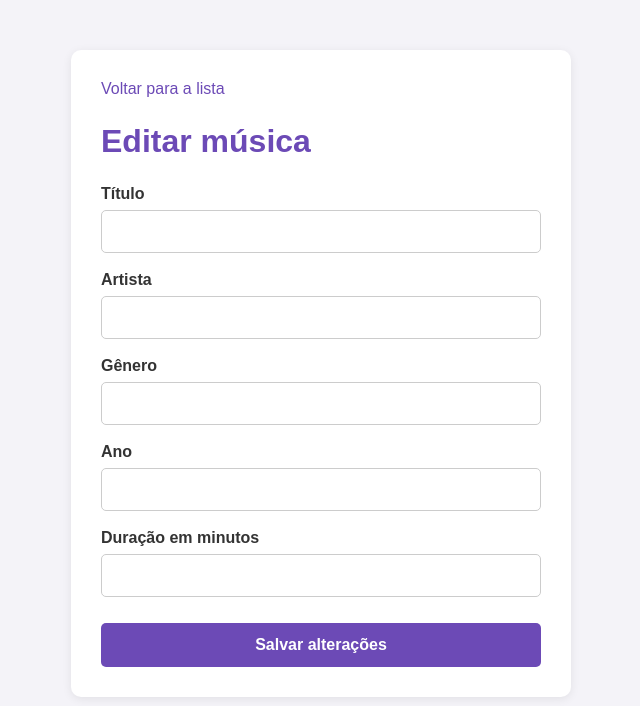
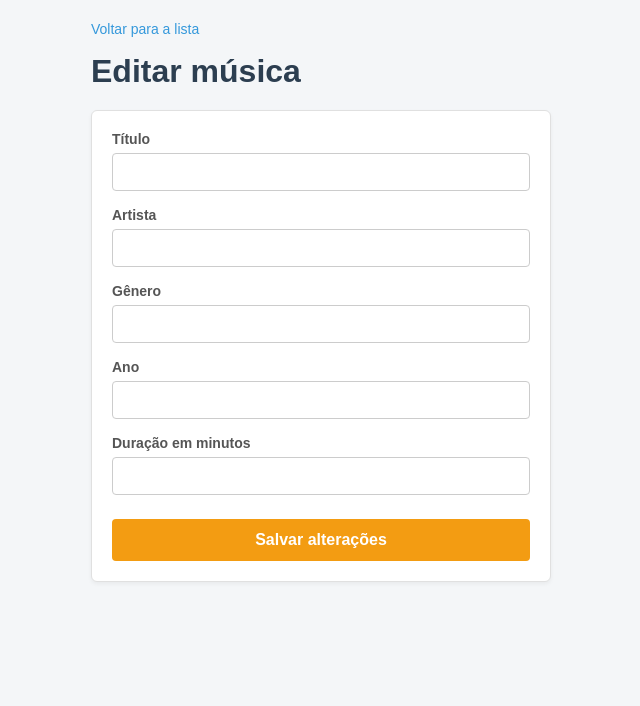
Before and after one commit to JanainaLN/musicas_frontend, a plain HTML site: page editar.html in a window 1280 px wide. Shown: the whole page, without its empty margins (319-959 px from the left). Drawn offline with Linux system fonts and the light colour scheme.

Commit message:
Teste2.0

```diff
--- a/cadastrar.css
+++ b/cadastrar.css
@@ -1,81 +1,77 @@
 * {
+    box-sizing: border-box;
     margin: 0;
     padding: 0;
-    box-sizing: border-box;
+    font-family: Arial, sans-serif;
 }
 
 body {
-    font-family: Arial, sans-serif;
-    background-color: #f4f3f8;
+    background-color: #f4f6f8;
     color: #333;
+    padding: 20px;
+    max-width: 500px;
+    margin: 0 auto;
 }
 
-/* Área principal */
-main {
-    background-color: white;
-    max-width: 500px;
-    margin: 50px auto;
-    padding: 30px;
-    border-radius: 10px;
-    box-shadow: 0 2px 10px rgba(0, 0, 0, 0.08);
-}
-
-/* Link voltar */
 .voltar {
     display: inline-block;
-    color: #6c4ab6;
+    color: #3498db;
     text-decoration: none;
-    margin-bottom: 25px;
+    margin-bottom: 16px;
+    font-size: 14px;
 }
 
 .voltar:hover {
     text-decoration: underline;
 }
 
-/* Título */
 h1 {
-    color: #6c4ab6;
-    margin-bottom: 25px;
+    color: #2c3e50;
+    margin-bottom: 20px;
 }
 
-/* Campos */
-.campo {
+.formulario {
+    background-color: #fff;
+    border: 1px solid #e0e0e0;
+    border-radius: 6px;
+    padding: 20px;
     display: flex;
     flex-direction: column;
-    margin-bottom: 18px;
+    box-shadow: 0 2px 4px rgba(0, 0, 0, 0.05);
 }
 
 label {
+    font-size: 14px;
     font-weight: bold;
-    margin-bottom: 7px;
+    color: #555;
+    margin-bottom: 6px;
 }
 
 input {
-    padding: 12px;
+    padding: 10px;
     border: 1px solid #ccc;
-    border-radius: 5px;
-    font-size: 15px;
-    outline: none;
+    border-radius: 4px;
+    margin-bottom: 16px;
+    font-size: 14px;
 }
 
 input:focus {
-    border-color: #6c4ab6;
+    outline: none;
+    border-color: #3498db;
 }
 
-/* Botão */
-#botaoCadastrar {
-    width: 100%;
-    padding: 13px;
-    background-color: #6c4ab6;
-    color: white;
+button {
+    background-color: #2ecc71;
+    color: #fff;
     border: none;
-    border-radius: 5px;
+    padding: 12px;
+    border-radius: 4px;
     font-size: 16px;
     font-weight: bold;
     cursor: pointer;
     margin-top: 8px;
 }
 
-#botaoCadastrar:hover {
-    background-color: #56369b;
+button:hover {
+    background-color: #27ae60;
 }
--- a/editar.css
+++ b/editar.css
@@ -1,81 +1,77 @@
 * {
+    box-sizing: border-box;
     margin: 0;
     padding: 0;
-    box-sizing: border-box;
+    font-family: Arial, sans-serif;
 }
 
 body {
-    font-family: Arial, sans-serif;
-    background-color: #f4f3f8;
+    background-color: #f4f6f8;
     color: #333;
+    padding: 20px;
+    max-width: 500px;
+    margin: 0 auto;
 }
 
-/* Área principal */
-main {
-    background-color: white;
-    max-width: 500px;
-    margin: 50px auto;
-    padding: 30px;
-    border-radius: 10px;
-    box-shadow: 0 2px 10px rgba(0, 0, 0, 0.08);
-}
-
-/* Link voltar */
 .voltar {
     display: inline-block;
-    color: #6c4ab6;
+    color: #3498db;
     text-decoration: none;
-    margin-bottom: 25px;
+    margin-bottom: 16px;
+    font-size: 14px;
 }
 
 .voltar:hover {
     text-decoration: underline;
 }
 
-/* Título */
 h1 {
-    color: #6c4ab6;
-    margin-bottom: 25px;
+    color: #2c3e50;
+    margin-bottom: 20px;
 }
 
-/* Campos */
-.campo {
+.formulario {
+    background-color: #fff;
+    border: 1px solid #e0e0e0;
+    border-radius: 6px;
+    padding: 20px;
     display: flex;
     flex-direction: column;
-    margin-bottom: 18px;
+    box-shadow: 0 2px 4px rgba(0, 0, 0, 0.05);
 }
 
 label {
+    font-size: 14px;
     font-weight: bold;
-    margin-bottom: 7px;
+    color: #555;
+    margin-bottom: 6px;
 }
 
 input {
-    padding: 12px;
+    padding: 10px;
     border: 1px solid #ccc;
-    border-radius: 5px;
-    font-size: 15px;
-    outline: none;
+    border-radius: 4px;
+    margin-bottom: 16px;
+    font-size: 14px;
 }
 
 input:focus {
-    border-color: #6c4ab6;
+    outline: none;
+    border-color: #3498db;
 }
 
-/* Botão */
-#botaoSalvar {
-    width: 100%;
-    padding: 13px;
-    background-color: #6c4ab6;
-    color: white;
+button {
+    background-color: #f39c12;
+    color: #fff;
     border: none;
-    border-radius: 5px;
+    padding: 12px;
+    border-radius: 4px;
     font-size: 16px;
     font-weight: bold;
     cursor: pointer;
     margin-top: 8px;
 }
 
-#botaoSalvar:hover {
-    background-color: #56369b;
+button:hover {
+    background-color: #d68910;
 }
--- a/editar.html
+++ b/editar.html
@@ -3,43 +3,33 @@
 <head>
     <meta charset="UTF-8">
     <meta name="viewport" content="width=device-width, initial-scale=1.0">
-    <title>Editar música</title>
+    <title>Editar Música - Minhas Músicas</title>
     <link rel="stylesheet" href="editar.css">
 </head>
 <body>
 
-    <main>
-        <a class="voltar" href="index.html">Voltar para a lista</a>
+    <a href="index.html" class="voltar">Voltar para a lista</a>
 
     <h1>Editar música</h1>
 
-        <div class="campo">
+    <div class="formulario">
         <label for="titulo">Título</label>
         <input type="text" id="titulo">
-        </div>
 
-        <div class="campo">
         <label for="artista">Artista</label>
         <input type="text" id="artista">
-        </div>
 
-        <div class="campo">
         <label for="genero">Gênero</label>
         <input type="text" id="genero">
-        </div>
 
-        <div class="campo">
         <label for="ano">Ano</label>
         <input type="number" id="ano">
-        </div>
 
-        <div class="campo">
         <label for="duracao">Duração em minutos</label>
         <input type="number" id="duracao">
-        </div>
 
         <button id="botaoSalvar">Salvar alterações</button>
-    </main>
+    </div>
 
     <script src="editar.js"></script>
 </body>
--- a/index.css
+++ b/index.css
@@ -1,108 +1,102 @@
 * {
+    box-sizing: border-box;
     margin: 0;
     padding: 0;
-    box-sizing: border-box;
+    font-family: Arial, sans-serif;
 }
 
 body {
-    font-family: Arial, sans-serif;
-    background-color: #f4f3f8;
+    background-color: #f4f6f8;
     color: #333;
+    padding: 20px;
+    max-width: 800px;
+    margin: 0 auto;
 }
 
-/* Cabeçalho */
 header {
-    background-color: #6c4ab6;
-    color: white;
-    padding: 25px;
     display: flex;
     justify-content: space-between;
     align-items: center;
+    margin-bottom: 24px;
+    padding-bottom: 12px;
+    border-bottom: 2px solid #e0e0e0;
 }
 
-header h1 {
-    font-size: 28px;
+h1 {
+    color: #2c3e50;
 }
 
-header a {
-    background-color: white;
-    color: #6c4ab6;
+.btn-link {
+    background-color: #3498db;
+    color: #fff;
+    padding: 8px 16px;
     text-decoration: none;
-    padding: 10px 18px;
-    border-radius: 6px;
-    font-weight: bold;
+    border-radius: 4px;
+    font-size: 14px;
 }
 
-header a:hover {
-    background-color: #eee7fa;
+.btn-link:hover {
+    background-color: #2980b9;
 }
 
-/* Conteúdo principal */
-main {
-    max-width: 800px;
-    margin: 30px auto;
-    padding: 0 20px;
-}
-
-/* Lista de músicas */
 #listaMusicas {
     display: flex;
     flex-direction: column;
-    gap: 20px;
+    gap: 16px;
 }
 
-/* Card de música */
 .musica {
-    background-color: white;
-    padding: 22px;
-    border-radius: 10px;
-    box-shadow: 0 2px 8px rgba(0, 0, 0, 0.08);
+    background-color: #fff;
+    border: 1px solid #e0e0e0;
+    border-radius: 6px;
+    padding: 16px;
+    box-shadow: 0 2px 4px rgba(0, 0, 0, 0.05);
 }
 
 .musica h2 {
-    color: #6c4ab6;
-    margin-bottom: 8px;
+    font-size: 20px;
+    color: #2c3e50;
+    margin-bottom: 4px;
 }
 
-.artista {
-    font-size: 16px;
-    margin-bottom: 8px;
+.musica .artista {
+    font-weight: bold;
+    color: #555;
+    margin-bottom: 4px;
 }
 
-.detalhes {
+.musica .detalhes {
+    font-size: 14px;
     color: #777;
-    font-size: 14px;
-    margin-bottom: 18px;
+    margin-bottom: 12px;
 }
 
-/* Botões de ação */
 .acoes {
     display: flex;
-    gap: 10px;
+    gap: 8px;
 }
 
-.editar,
-.apagar {
-    border: none;
-    padding: 9px 18px;
-    border-radius: 5px;
-    cursor: pointer;
+.editar {
+    background-color: #f39c12;
+    color: #fff;
+    padding: 6px 12px;
     text-decoration: none;
+    border-radius: 4px;
     font-size: 14px;
 }
 
-.editar {
-    background-color: #6c4ab6;
-    color: white;
+.editar:hover {
+    background-color: #d68910;
 }
 
 .apagar {
     background-color: #e74c3c;
-    color: white;
-}
-
-.editar:hover {
-    background-color: #56369b;
+    color: #fff;
+    border: none;
+    padding: 6px 12px;
+    border-radius: 4px;
+    font-size: 14px;
+    cursor: pointer;
 }
 
 .apagar:hover {
```
Also changed, not shown: cadastrar.html (+4 -14 lines), index.html (+2 -2 lines). Lines whose indentation alone changed are shown as unchanged.
